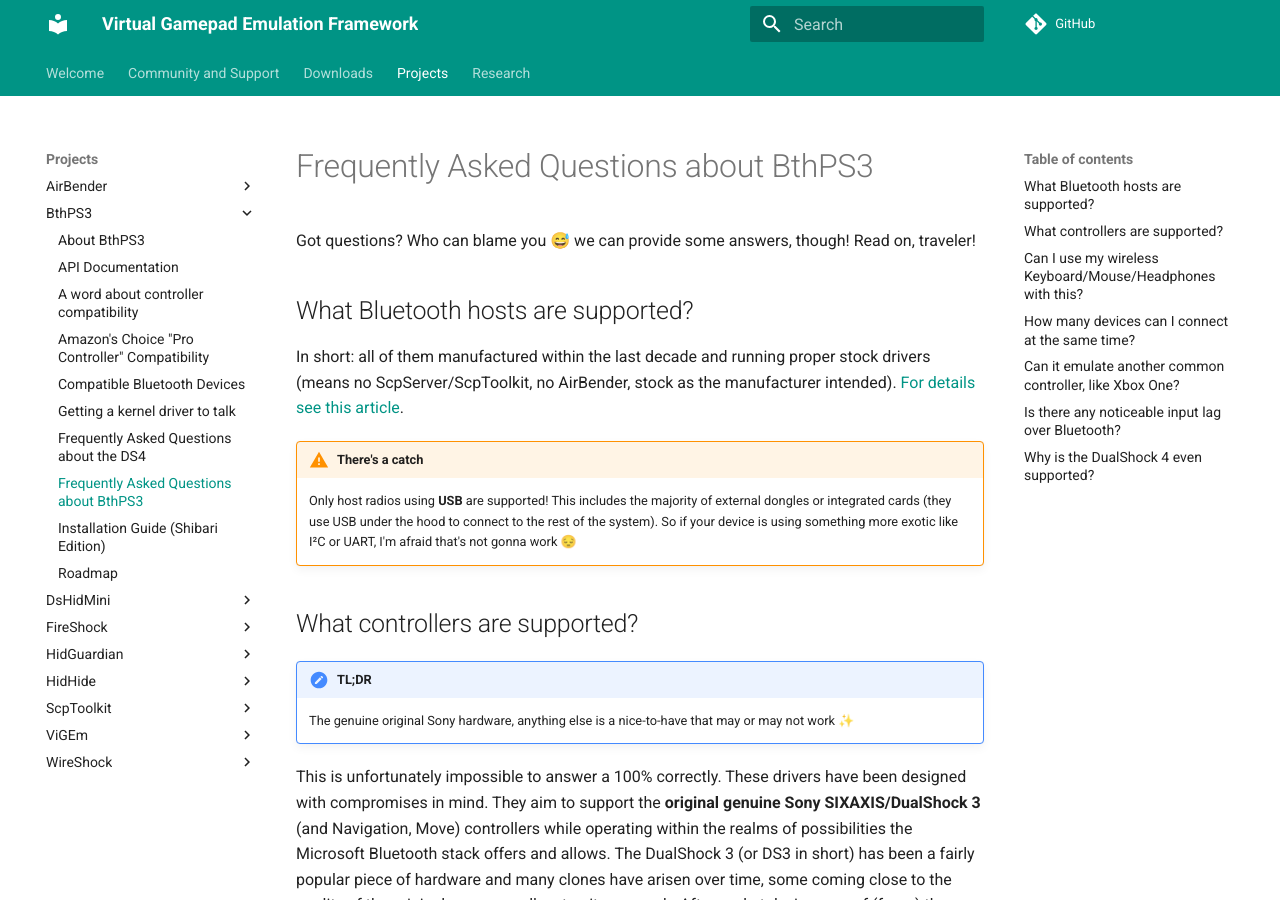
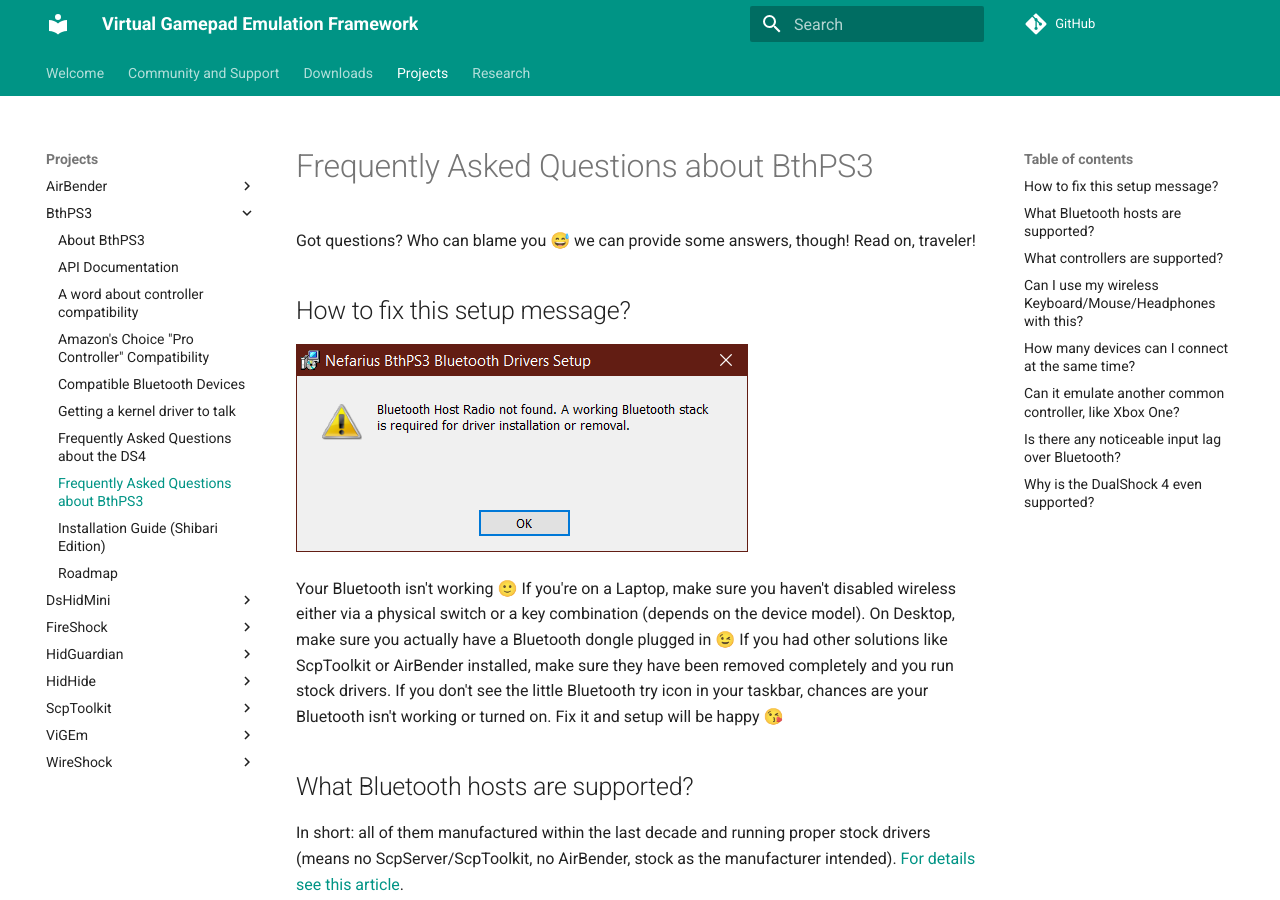
Before and after one commit to nefarius/ViGEm.github.io, an MkDocs documentation site: the page built from docs/projects/BthPS3/Frequently-Asked-Questions.md, in a window 1280 px wide and 900 px high. Built offline with MkDocs 1.6.1 and Material for MkDocs 9.7.7, drawn with Linux system fonts in a browser that asks for light colours; comment, search, counter and statistics services are not loaded.

Commit message:
Updated FAQ

```diff
--- a/docs/projects/BthPS3/Frequently-Asked-Questions.md
+++ b/docs/projects/BthPS3/Frequently-Asked-Questions.md
@@ -1,6 +1,12 @@
 # Frequently Asked Questions about BthPS3
 
 Got questions? Who can blame you 😅 we can provide some answers, though! Read on, traveler!
+
+## How to fix this setup message?
+
+[![glvDeYjpQi.png](/images/glvDeYjpQi.png)](/images/glvDeYjpQi.png){: .glightbox }
+
+Your Bluetooth isn't working 🙂 If you're on a Laptop, make sure you haven't disabled wireless either via a physical switch or a key combination (depends on the device model). On Desktop, make sure you actually have a Bluetooth dongle plugged in 😉 If you had other solutions like ScpToolkit or AirBender installed, make sure they have been removed completely and you run stock drivers. If you don't see the little Bluetooth try icon in your taskbar, chances are your Bluetooth isn't working or turned on. Fix it and setup will be happy 😘
 
 ## What Bluetooth hosts are supported?
 
```
Also changed, not shown: docs/images/glvDeYjpQi.png (added).
